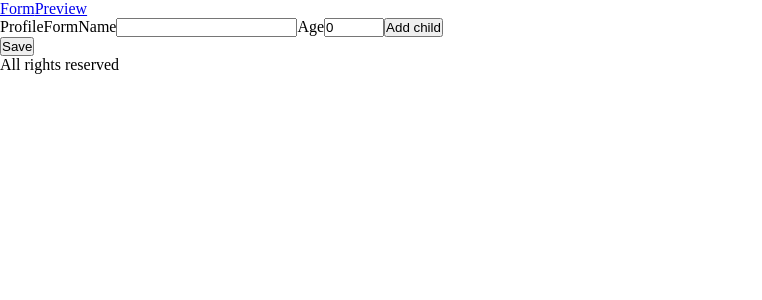
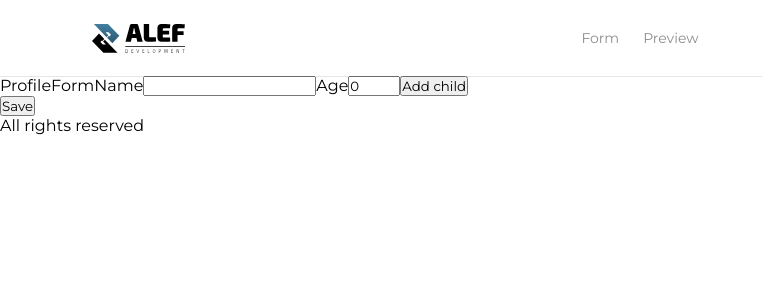
Before and after one commit to alexstr2011/profile, a React (Create React App) app: page / in a window 1280 px wide. Shown: the top 300 px of the page, without its empty margins (0-762 px from the left). Built offline with nearby package versions, Linux system fonts and the light colour scheme.

Commit message:
Add header styling

```diff
--- a/src/components/child-list-item-form/index.tsx
+++ b/src/components/child-list-item-form/child-list-item-form.tsx
@@ -1,5 +1,5 @@
 import React, {FC} from 'react';
-import PersonInput from "../person-input";
+import PersonInput from "../person-input/person-input";
 import {IPerson} from "../../model";
 
 interface IChildListItemFormProps {
--- /dev/null
+++ b/src/components/header/header.module.css
@@ -0,0 +1,29 @@
+.header {
+    display: flex;
+    align-items: center;
+    justify-content: center;
+    position: relative;
+    height: 76px;
+    box-shadow: 0px 1px 0px rgba(17, 17, 17, 0.1);
+}
+
+.logo {
+    position: absolute;
+    left: 51px;
+}
+
+.link {
+    font-size: 14px;
+    line-height: 24px;
+    color: rgba(17, 17, 17, 0.48);
+    margin: 12px;
+    text-decoration: none;
+}
+
+.link:hover {
+    color: rgba(17, 17, 17, 0.75);
+}
+
+.link:active {
+    color: rgba(17, 17, 17, 0.9);
+}
--- /dev/null
+++ b/src/components/header/header.tsx
@@ -0,0 +1,18 @@
+import React from 'react';
+import {NavLink} from 'react-router-dom';
+import {ReactComponent as LogoIcon} from '../../images/Logo_imi_horizontal.svg';
+import styles from './header.module.css';
+
+const Header = () => {
+    return (
+        <header className={styles.header}>
+            <LogoIcon className={styles.logo}/>
+            <nav>
+                <NavLink className={styles.link} to="/" exact>Form</NavLink>
+                <NavLink className={styles.link} to="/preview" exact>Preview</NavLink>
+            </nav>
+        </header>
+    );
+};
+
+export default Header;
--- a/src/components/header/index.tsx
+++ /dev/null
@@ -1,13 +0,0 @@
-import React from 'react';
-import {NavLink} from 'react-router-dom';
-
-const Header = () => {
-    return (
-        <nav>
-            <NavLink to="/" exact>Form</NavLink>
-            <NavLink to="/preview" exact>Preview</NavLink>
-        </nav>
-    );
-};
-
-export default Header;
--- a/src/components/profile-form/index.tsx
+++ b/src/components/profile-form/profile-form.tsx
@@ -1,9 +1,9 @@
 import React from 'react';
 import {useDispatch} from "react-redux";
 import {useTypedSelector} from "../../store/hooks";
-import PersonInput from "../person-input";
+import PersonInput from "../person-input/person-input";
 import {ActionCreators} from "../../store";
-import ChildListItemForm from "../child-list-item-form";
+import ChildListItemForm from "../child-list-item-form/child-list-item-form";
 import {IPerson} from "../../model";
 
 const ProfileForm = () => {
--- a/src/index.css
+++ b/src/index.css
@@ -1,5 +1,8 @@
+@import url('https://fonts.googleapis.com/css2?family=Montserrat:wght@400;500;700&display=swap');
+
 * {
   margin: 0;
   padding: 0;
   box-sizing: border-box;
+  font-family: 'Montserrat', sans-serif;
 }
--- a/src/pages/profile/index.tsx
+++ b/src/pages/profile/profile.tsx
@@ -1,5 +1,5 @@
 import React from 'react';
-import ProfileForm from "../../components/profile-form";
+import ProfileForm from "../../components/profile-form/profile-form";
 
 const Profile = () => {
     return (
```
Also changed, not shown: src/App.tsx (+5 -5 lines), src/components/footer/footer.tsx (renamed from src/components/footer/index.tsx), src/components/person-input/person-input.tsx (renamed from src/components/person-input/index.tsx), src/images/Logo_imi_horizontal.svg (added), src/pages/not-found/not-found.tsx (renamed from src/pages/not-found/index.tsx), src/pages/preview/preview.tsx (renamed from src/pages/preview/index.tsx).
